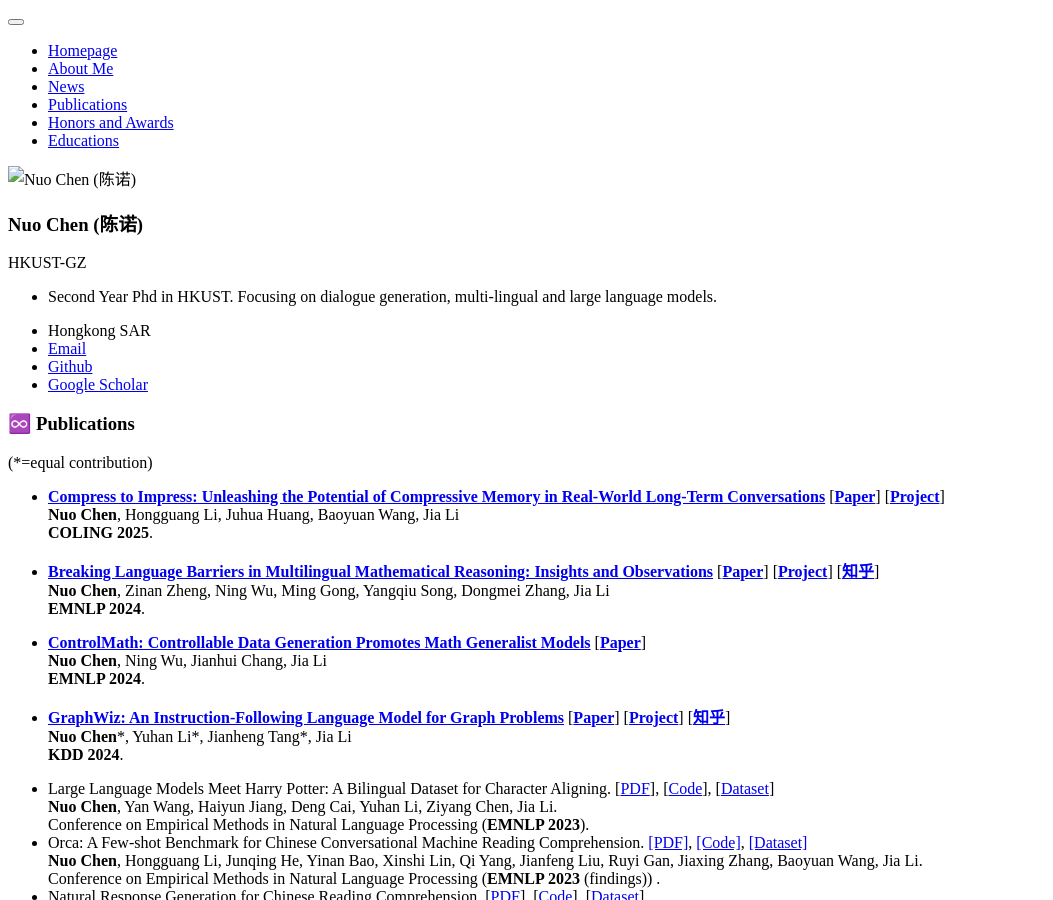
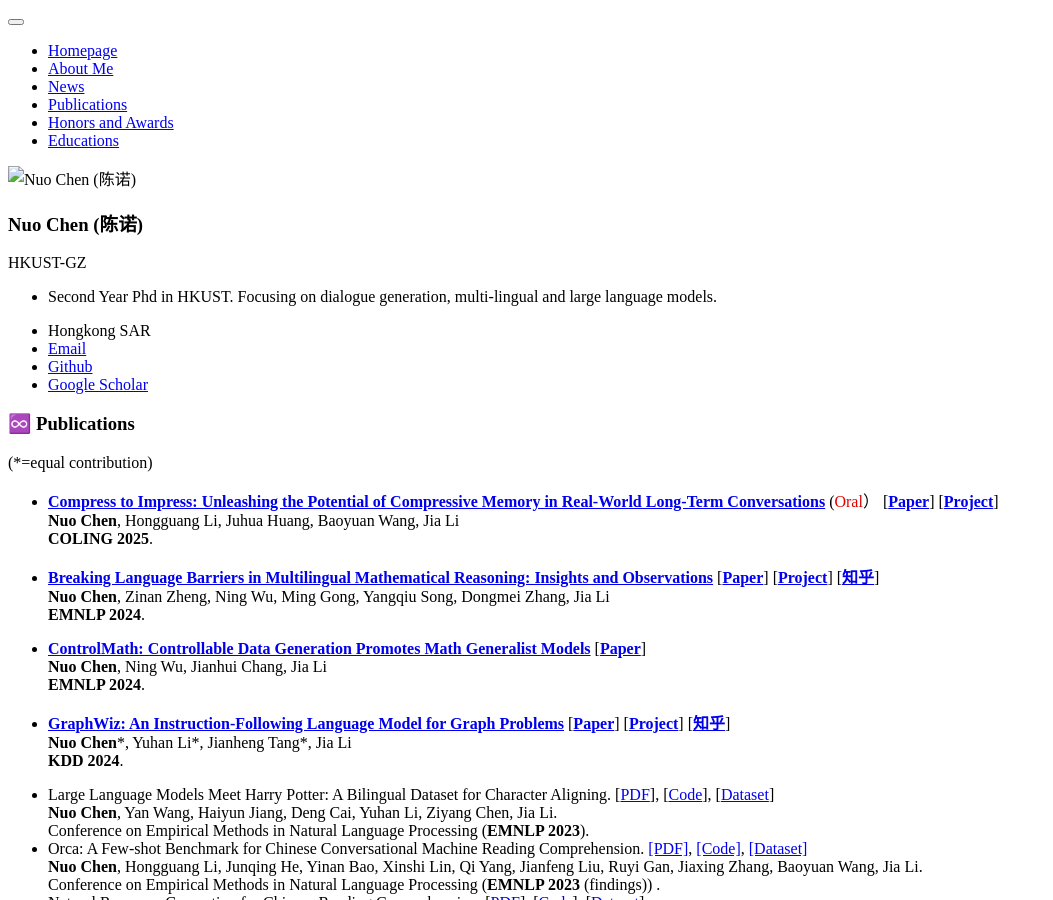
Before and after one commit to jerrynchen/jerrynchen.github.io, a Jekyll site: the page built from _pages/includes/patent.md, in a window 1280 px wide and 900 px high. Shown: the whole window, without its empty margins (0-1053 px from the left). Built offline with Jekyll 4.4.1, drawn with Linux system fonts in a browser that asks for light colours; our own code applies the rules of GitHub Pages for plain Markdown files.

Commit message:
Update patent.md

```diff
--- a/_pages/includes/patent.md
+++ b/_pages/includes/patent.md
@@ -5,7 +5,7 @@
 (*=equal contribution)
 
 
-* [**Compress to Impress: Unleashing the Potential of Compressive Memory in Real-World Long-Term Conversations**](https://arxiv.org/abs/2402.11975)  [[**Paper**](https://arxiv.org/abs/2402.11975)] [[**Project**](https://github.com/nuochenpku/COMEDY)] <br>
+* [**Compress to Impress: Unleashing the Potential of Compressive Memory in Real-World Long-Term Conversations**](https://arxiv.org/abs/2402.11975) (<font color="#dd0000">Oral</font>）  [[**Paper**](https://arxiv.org/abs/2402.11975)] [[**Project**](https://github.com/nuochenpku/COMEDY)] <br>
 **Nuo Chen**, Hongguang Li, Juhua Huang, Baoyuan Wang, Jia Li <br>
 **COLING 2025**.
 
```
